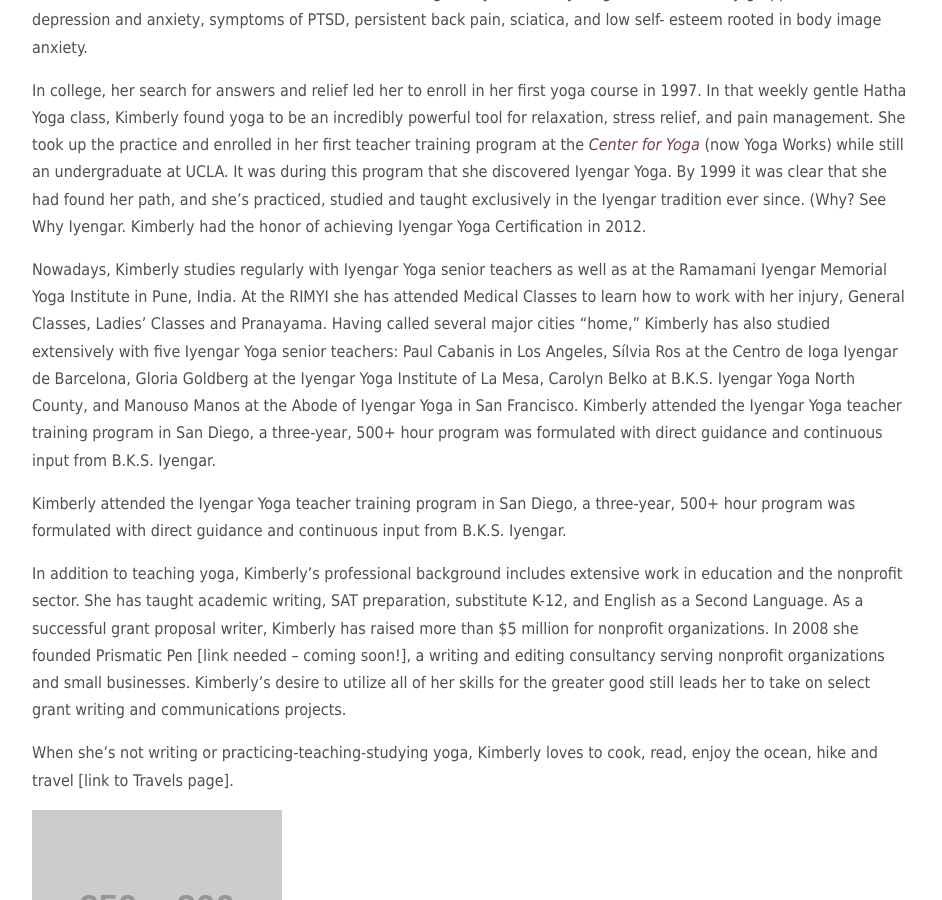
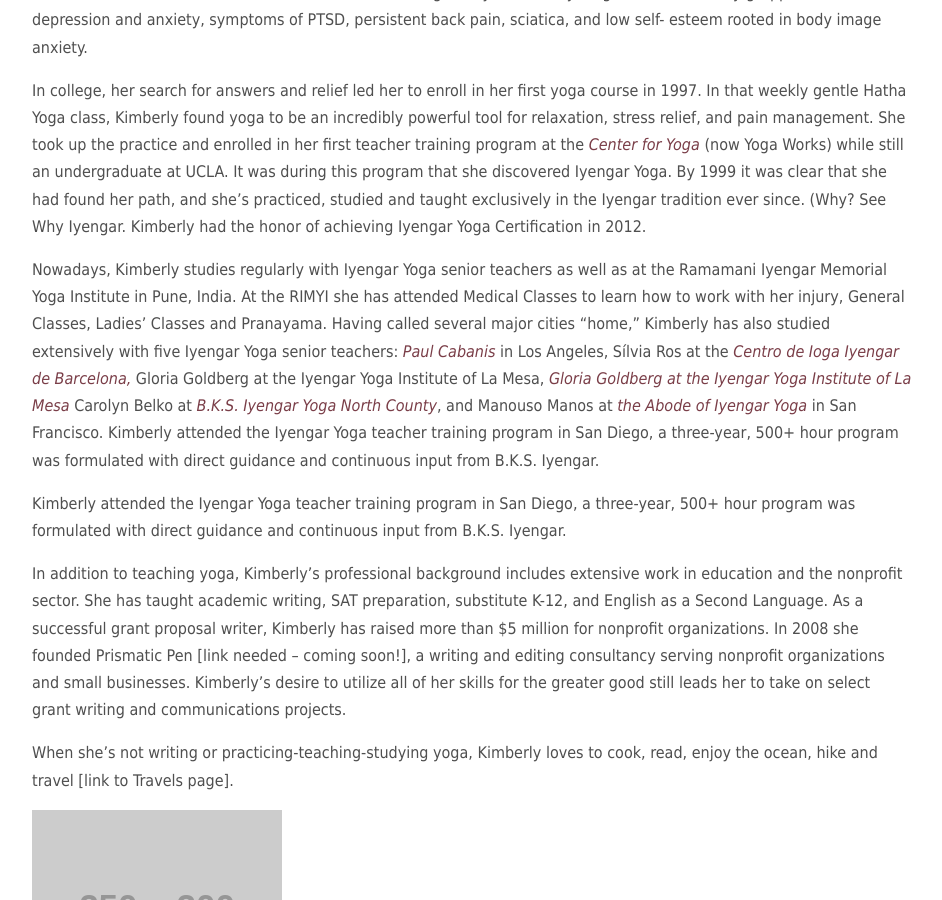
Before and after one commit to KZaM/KZaM.github.io, a Jekyll site: the page built from about.html, in a window 1280 px wide and 900 px high, scrolled down 887 px. Shown: the whole window, without its empty margins (188-1130 px from the left). Built offline with Jekyll 4.4.1, drawn with Linux system fonts in a browser that asks for light colours; Markdown is read by kramdown in place of the engine named in the settings.

Commit message:
modified about page and link pages

```diff
--- a/about.html
+++ b/about.html
@@ -60,10 +60,12 @@ title: Real Yoga Magic
 	learn how to work with her injury, General Classes, Ladies’ Classes
 	and Pranayama. Having called several major cities “home,” Kimberly
 	has also studied extensively with five Iyengar Yoga senior teachers:
-	Paul Cabanis in Los Angeles, Sílvia Ros at the Centro de Ioga Iyengar
-	de Barcelona, Gloria Goldberg at the Iyengar Yoga Institute of La
-	Mesa, Carolyn Belko at B.K.S. Iyengar Yoga North County, and
-	Manouso Manos at the Abode of Iyengar Yoga in San Francisco.
+	<a href="http://www.paulcabanis.com/index.html" target="_blank"><em>Paul Cabanis</em></a>
+	 in Los Angeles, Sílvia Ros at the <a href="http://www.iogabcn.cat/index.html" target="_blank"><em>Centro de Ioga Iyengar
+	de Barcelona,</em></a>  Gloria Goldberg at the Iyengar Yoga Institute of La
+	Mesa, <a href="http://iyclm.com/" target="_blank"><em>Gloria Goldberg at the Iyengar Yoga Institute of La
+	Mesa</em></a>  Carolyn Belko at <a href="http://iyengaryoganorthcounty.com/" target="_blank"><em>B.K.S. Iyengar Yoga North County</em></a>, and
+	Manouso Manos at <a href="http://manouso.com/" target="_blank"><em>the Abode of Iyengar Yoga</em></a> in San Francisco.
 	Kimberly attended the Iyengar Yoga teacher training program in San
 	Diego, a three-year, 500+ hour program was formulated with direct
 	guidance and continuous input from B.K.S. Iyengar.
```
